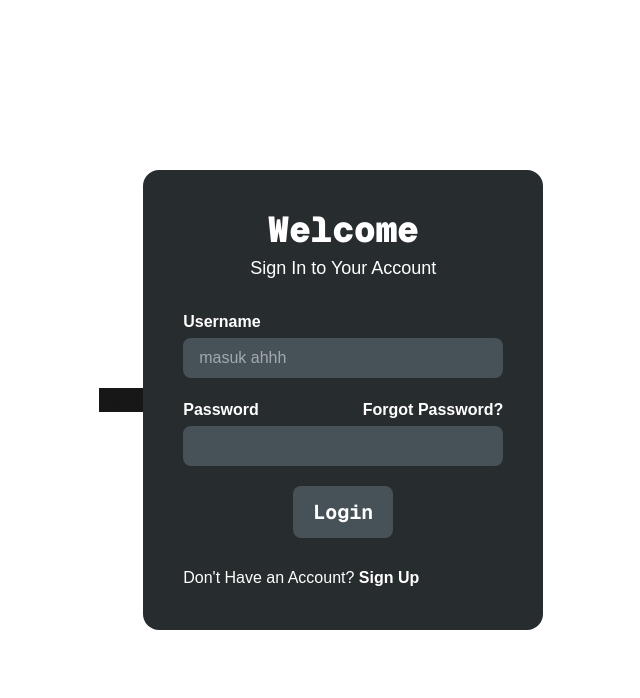
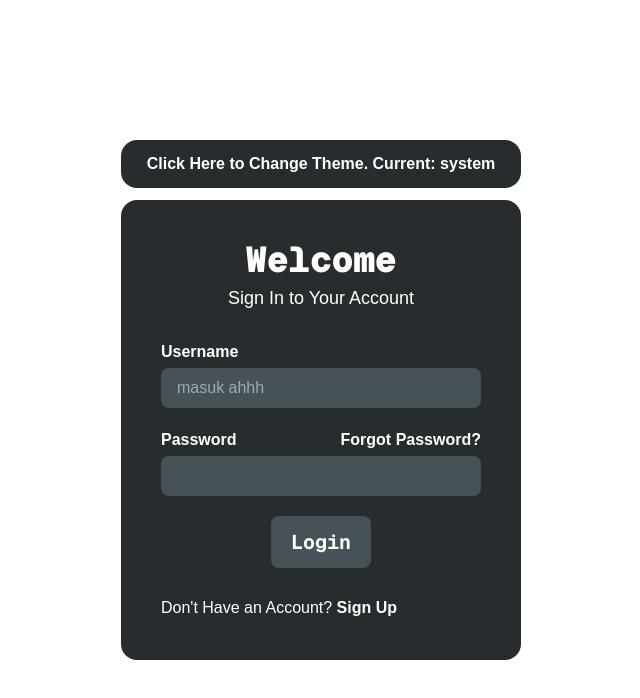
Before and after one commit to timothyarya/3-sosmed, a Next.js app: page /login in a window 1280 px wide. Shown: the top 698 px of the page, without its empty margins (319-959 px from the left). Built offline with nearby package versions, Linux system fonts and the light colour scheme; no server answers.

Commit message:
add theme button on login page

```diff
--- a/app/(authpage)/login/page.jsx
+++ b/app/(authpage)/login/page.jsx
@@ -30,8 +30,12 @@ const Login = () => {
 
 
   return (
-    <section className="flex h-dvh w-dvw justify-center items-center">
-      <button className="button" onClick={() => setTheme(theme === "light" ? "dark" : "light")}>theme</button>
+    <section className="flex flex-col h-dvh w-dvw justify-center items-center gap-3 select-none">
+        <div className="flex bg-nav w-100 rounded-2xl p-3 justify-center text-nav-text font-bold cursor-pointer default-transition" onClick={() => setTheme(theme === "light" ? "dark" : "light")}>
+          <h1>Click Here to Change Theme. Current: {theme}</h1>
+        </div>
+
+
       <div className="flex flex-col bg-nav rounded-2xl p-10 justify-between items-start gap-7 w-100 default-transition">
         <div className="flex flex-col w-full justify-center items-center text-center gap-1">
           <h1 className="font-black text-4xl text-nav-text font-mono antialiased">Welcome</h1>
```
